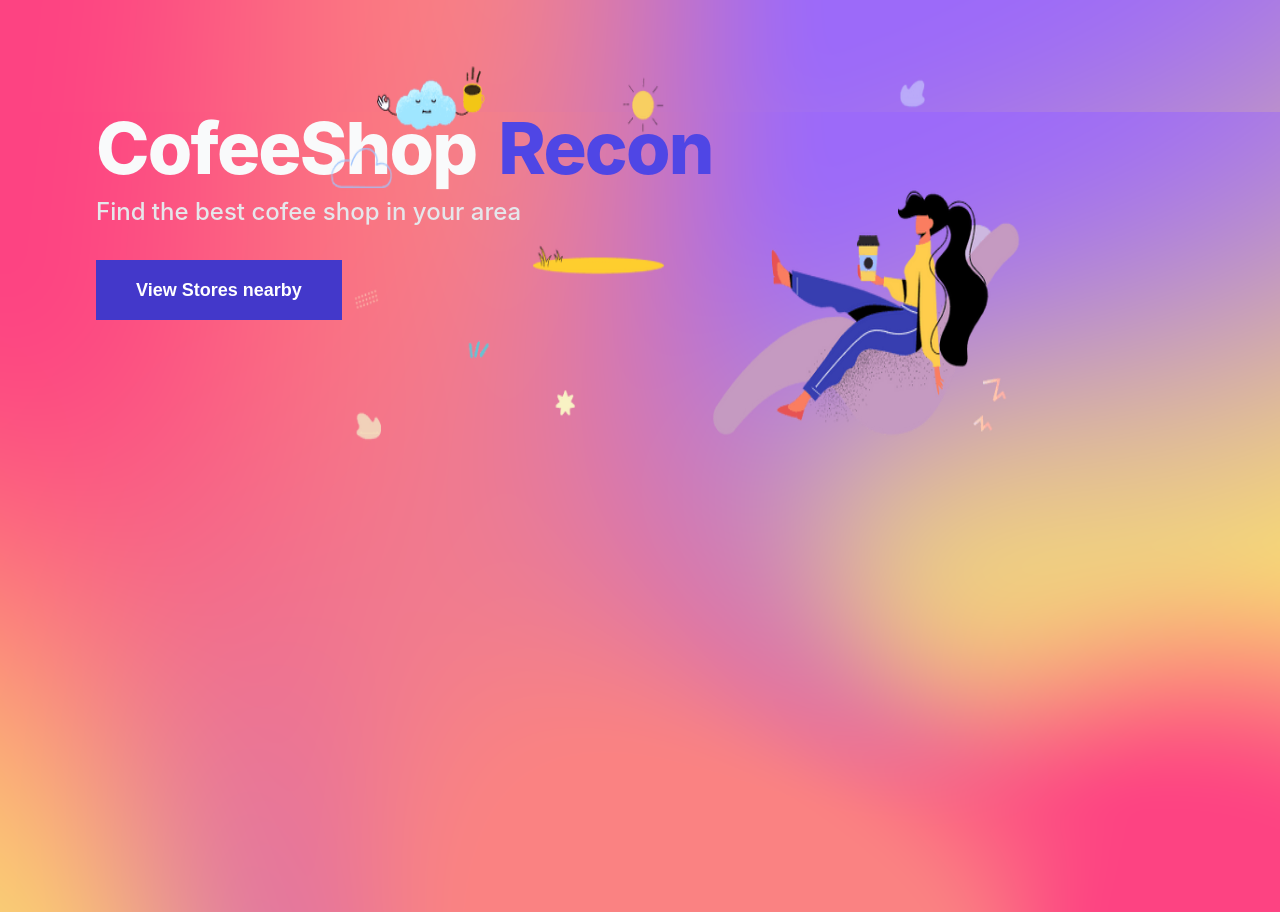
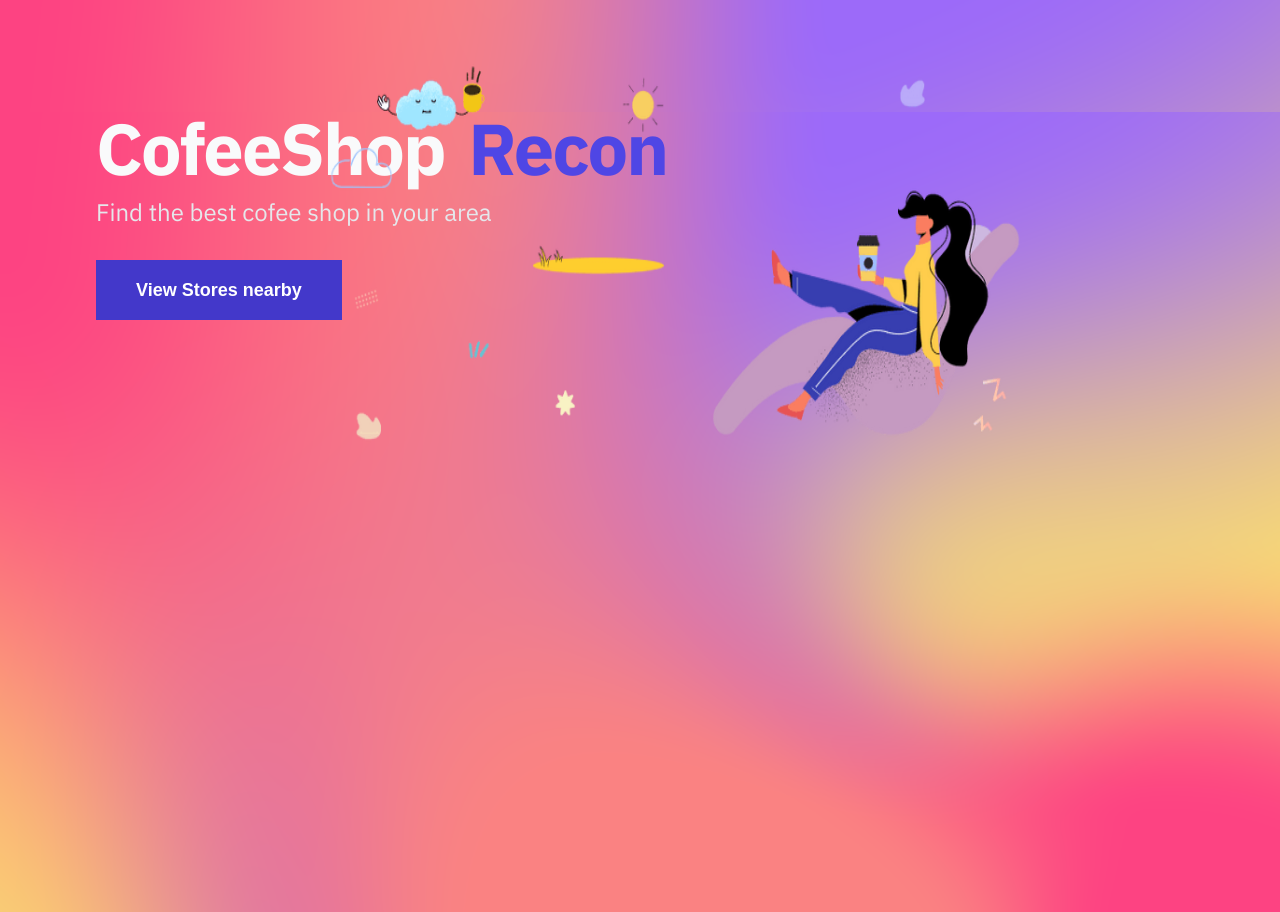
Before and after one commit to ogeeDeveloper/course-AcademyZeroToMastery--Complete-Next.js-Developer-in-2022, a Next.js app: page / in a window 1280 px wide. Built offline with nearby package versions, Linux system fonts and the light colour scheme.

Commit message:
Created the Custom Documennt by nextjs

```diff
--- /dev/null
+++ b/pages/_document.js
@@ -0,0 +1,16 @@
+import Document, { Html, Head, Main, NextScript} from 'next/document'
+
+class MyDocument extends Document{
+    render(){
+        // Sets language to english by default
+        return <Html lang="en">
+            <Head></Head>
+            <body>
+                <Main></Main>
+                <NextScript />
+            </body>
+        </Html>
+    }
+}
+
+export default MyDocument
--- a/styles/globals.css
+++ b/styles/globals.css
@@ -1,9 +1,10 @@
+@import url("https://fonts.googleapis.com/css2?family=IBM+Plex+Sans:wght@400;600;700&display=swap");
+
 html,
 body {
   padding: 0;
   margin: 0;
-  font-family: -apple-system, BlinkMacSystemFont, Segoe UI, Roboto, Oxygen,
-    Ubuntu, Cantarell, Fira Sans, Droid Sans, Helvetica Neue, sans-serif;
+  font-family: "IBM Plex Sans", sans-serif;
   background: url("/static/mesh-gradient.png");
   background-position: 50%;
   background-repeat: no-repeat;
```
